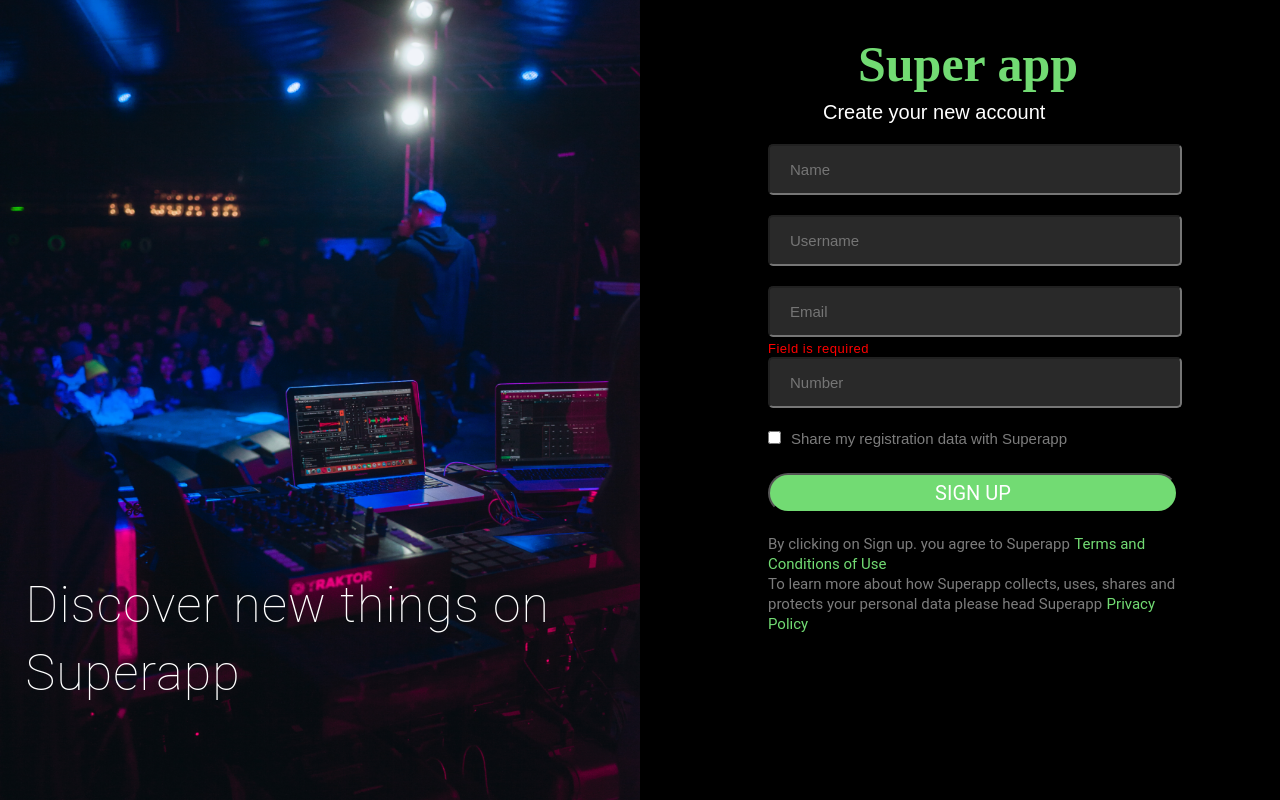
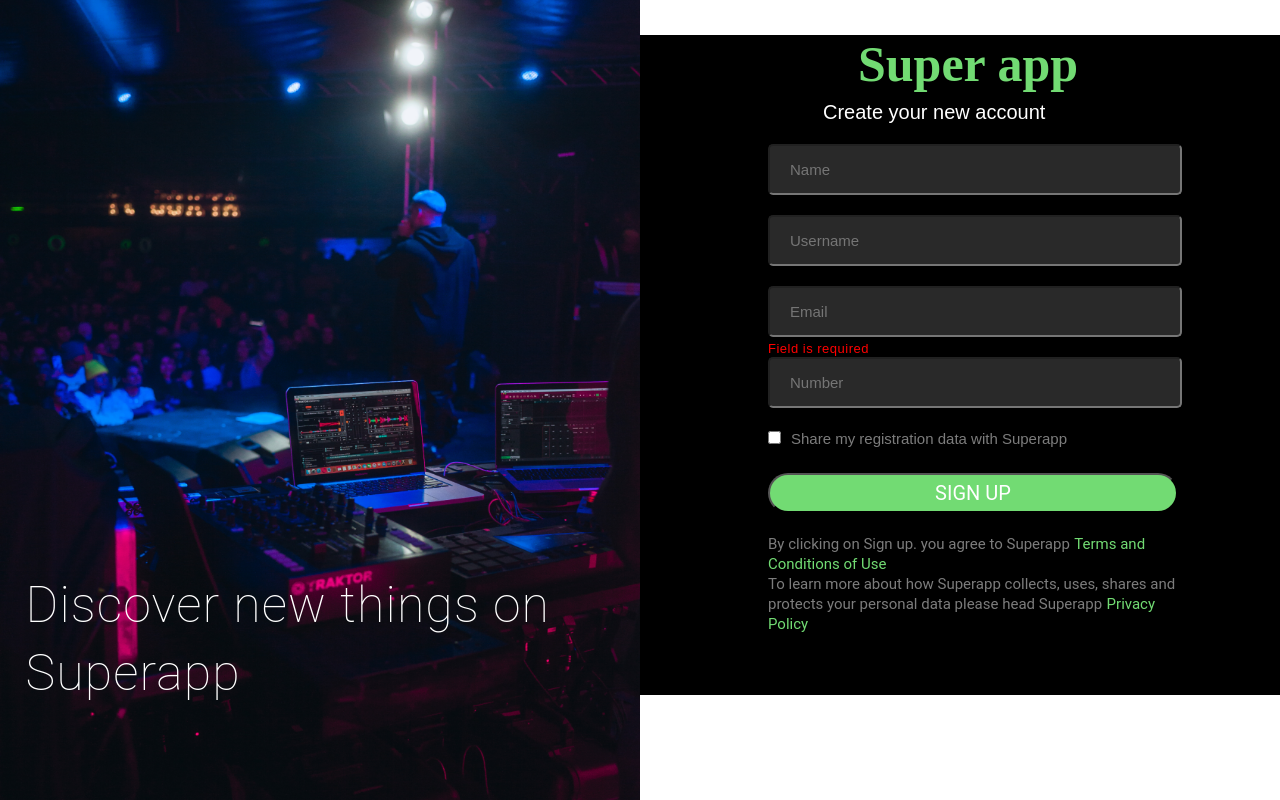
Before and after one commit to Adwaith13/SuperApp, a React (Create React App) app: page / in a window 1280 px wide. Built offline with nearby package versions, Linux system fonts and the light colour scheme; a web font is replaced by a local one.

Commit message:
minor changes

```diff
--- a/src/Components/Form.css
+++ b/src/Components/Form.css
@@ -3,9 +3,7 @@
 *{
     margin: 0;
 }
-body{
-    background-color: black;
-}
+
 .left-img{
     height: 100%;
     width:50%;
--- a/src/Components/Form.jsx
+++ b/src/Components/Form.jsx
@@ -41,7 +41,7 @@ export default function Form() {
     } else {
       setError(false);
       localStorage.setItem('values',JSON.stringify(values))
-      localStorage.setItem('email',JSON.stringify(email))
+      localStorage.setItem('email',(email))
       navigate('category')
     }
   };
```
